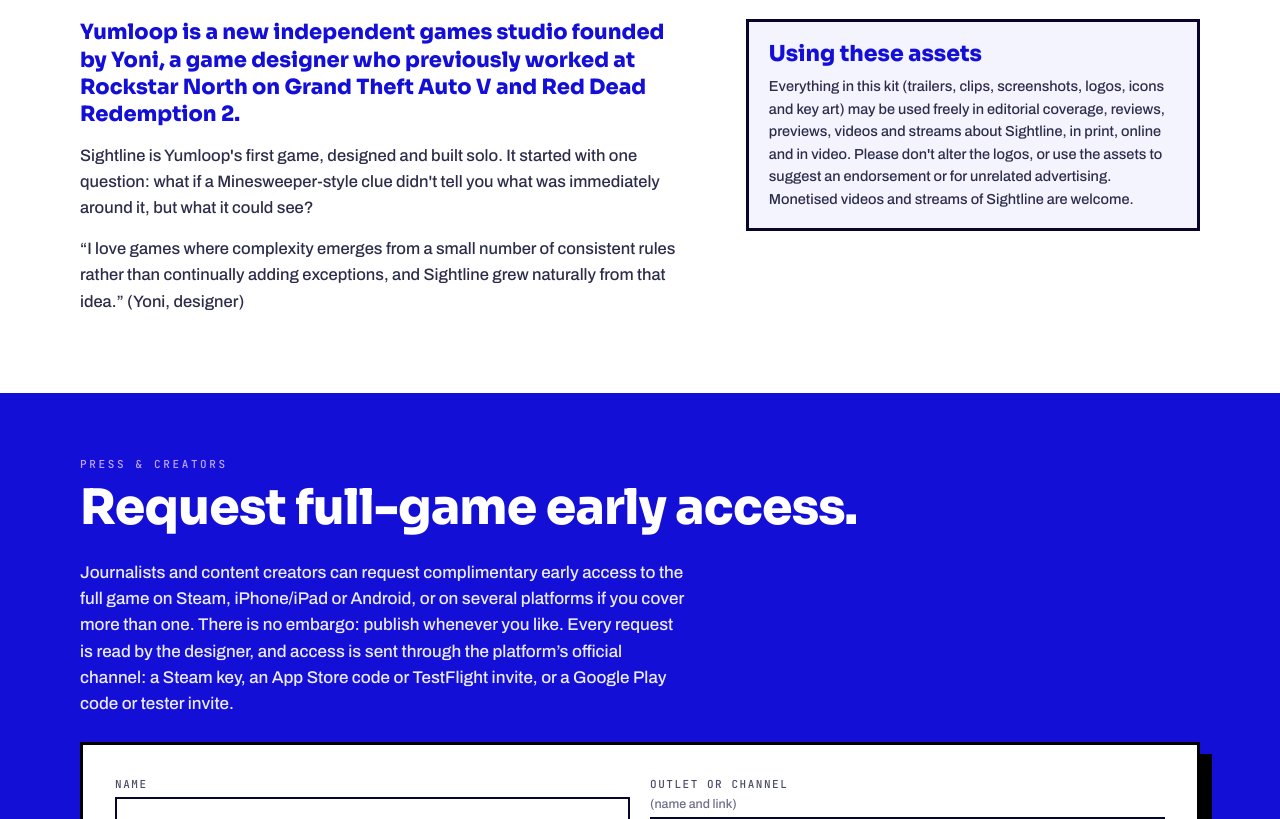
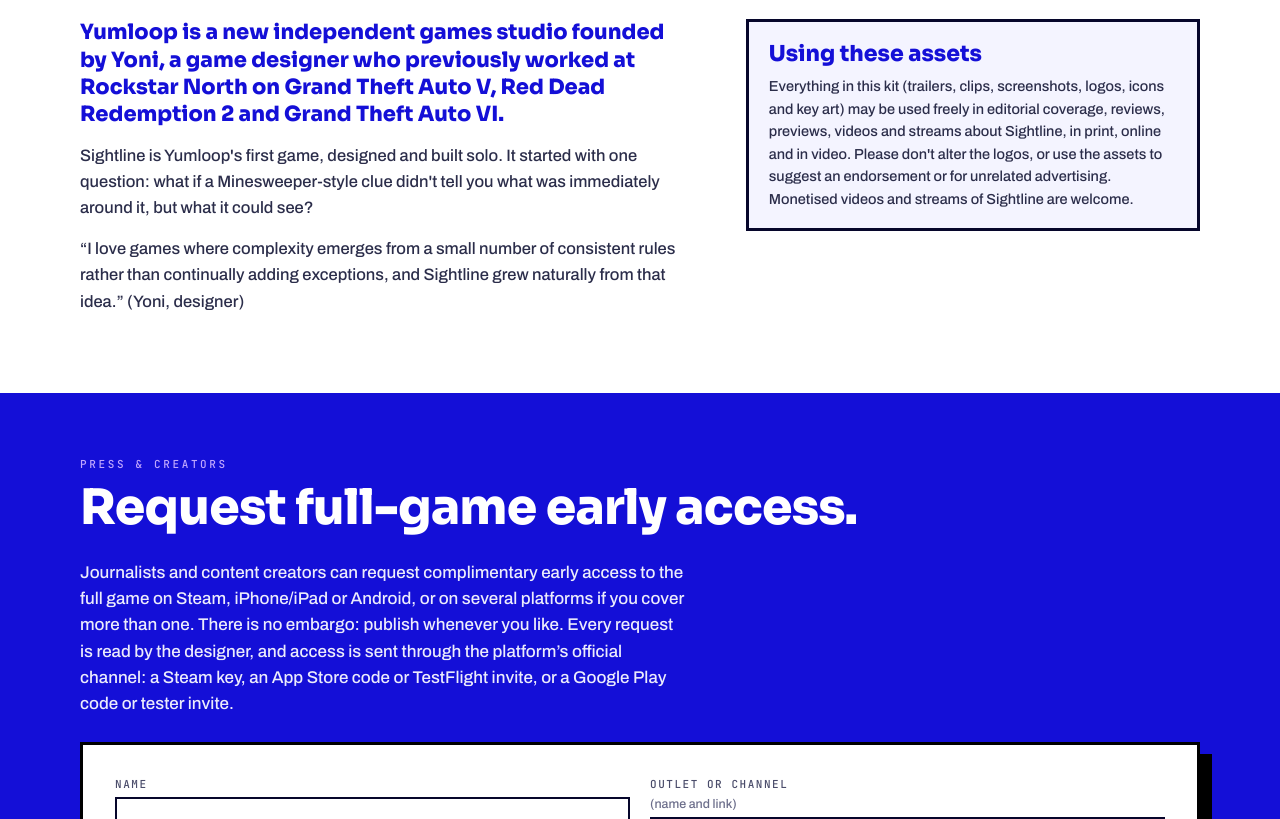
Before and after one commit to PegaXing/yumloop-site, a plain HTML site: page press/sightline/index.html in a window 1280 px wide. Shown: the part 6131-6950 px from the top of the page. Drawn offline with Linux system fonts and the light colour scheme.

Commit message:
Press kit: developer bio credits Grand Theft Auto VI (page, factsheet, bio text, README)
Co-Authored-By: Claude Opus 5.5 <noreply@anthropic.com>

```diff
--- a/press/sightline/index.html
+++ b/press/sightline/index.html
@@ -456,7 +456,7 @@
   <section class="inv" id="developer">
     <div class="kicker">Developer</div>
     <h2>Yumloop</h2>
-    <div class="cols"><div class="longd"><p>Yumloop is a new independent games studio founded by Yoni, a game designer who previously worked at Rockstar North on Grand Theft Auto V and Red Dead Redemption 2.</p><p>Sightline is Yumloop&#x27;s first game, designed and built solo. It started with one question: what if a Minesweeper-style clue didn&#x27;t tell you what was immediately around it, but what it could see?</p><p>“I love games where complexity emerges from a small number of consistent rules rather than continually adding exceptions, and Sightline grew naturally from that idea.” (Yoni, designer)</p></div>
+    <div class="cols"><div class="longd"><p>Yumloop is a new independent games studio founded by Yoni, a game designer who previously worked at Rockstar North on Grand Theft Auto V, Red Dead Redemption 2 and Grand Theft Auto VI.</p><p>Sightline is Yumloop&#x27;s first game, designed and built solo. It started with one question: what if a Minesweeper-style clue didn&#x27;t tell you what was immediately around it, but what it could see?</p><p>“I love games where complexity emerges from a small number of consistent rules rather than continually adding exceptions, and Sightline grew naturally from that idea.” (Yoni, designer)</p></div>
       <div class="usage"><h3>Using these assets</h3><p>Everything in this kit (trailers, clips, screenshots, logos, icons and key art) may be used freely in editorial coverage, reviews, previews, videos and streams about Sightline, in print, online and in video. Please don&#x27;t alter the logos, or use the assets to suggest an endorsement or for unrelated advertising. Monetised videos and streams of Sightline are welcome.</p></div></div>
   </section>
 
```
Also changed, not shown: 2 other files.
